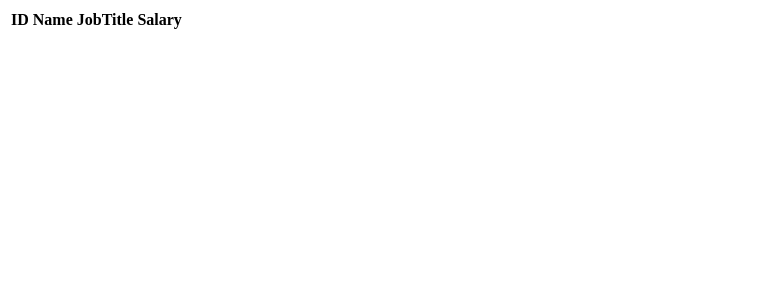
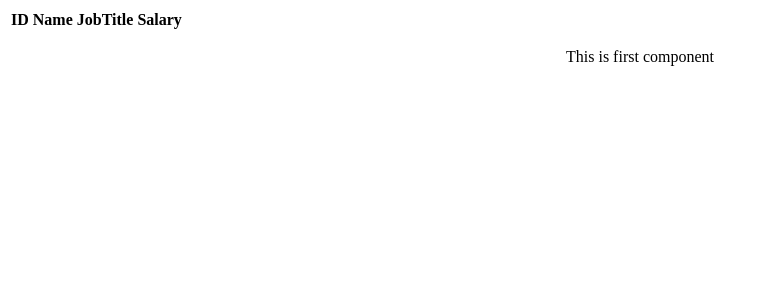
Before and after one commit to Divya945/react-prjoject, a React (Create React App) app: page / in a window 1280 px wide. Shown: the top 300 px of the page, without its empty margins (0-766 px from the left). Built offline with nearby package versions, Linux system fonts and the light colour scheme.

Commit message:
3 files modified

```diff
--- a/src/App.js
+++ b/src/App.js
@@ -1,11 +1,11 @@
 import React, { Component } from "react";
 import "./style.css";
-import HeadName from './Component/Component'
+import Person from "./Component/Component";
 
 class App extends Component {
   render() {
     return (
-    <div className = "App">
+      <div className="App">
         <table>
           <tr>
             <th>ID</th>
@@ -14,6 +14,7 @@ class App extends Component {
             <th>Salary</th>
           </tr>
         </table>
+        <Person />
       </div>
     );
   }
--- a/src/Component/Component.js
+++ b/src/Component/Component.js
@@ -1,11 +1,6 @@
 import React from "react";
-const headName = (props) => {
-return (
-  <div>
-    <p>This is {props.name} component.. And the type is {props.type} {props.children}</p>
-    <p></p>
-  </div>
-)
+const person = () => {
+  return <p>This is first component</p>;
 };
 
-export default headName;
+export default person;
--- a/src/style.css
+++ b/src/style.css
@@ -1,3 +1,3 @@
-h1, p {
-  font-family: Lato;
+.App {
+  text-align: center;
 }
```
Lines whose indentation alone changed are shown as unchanged.
